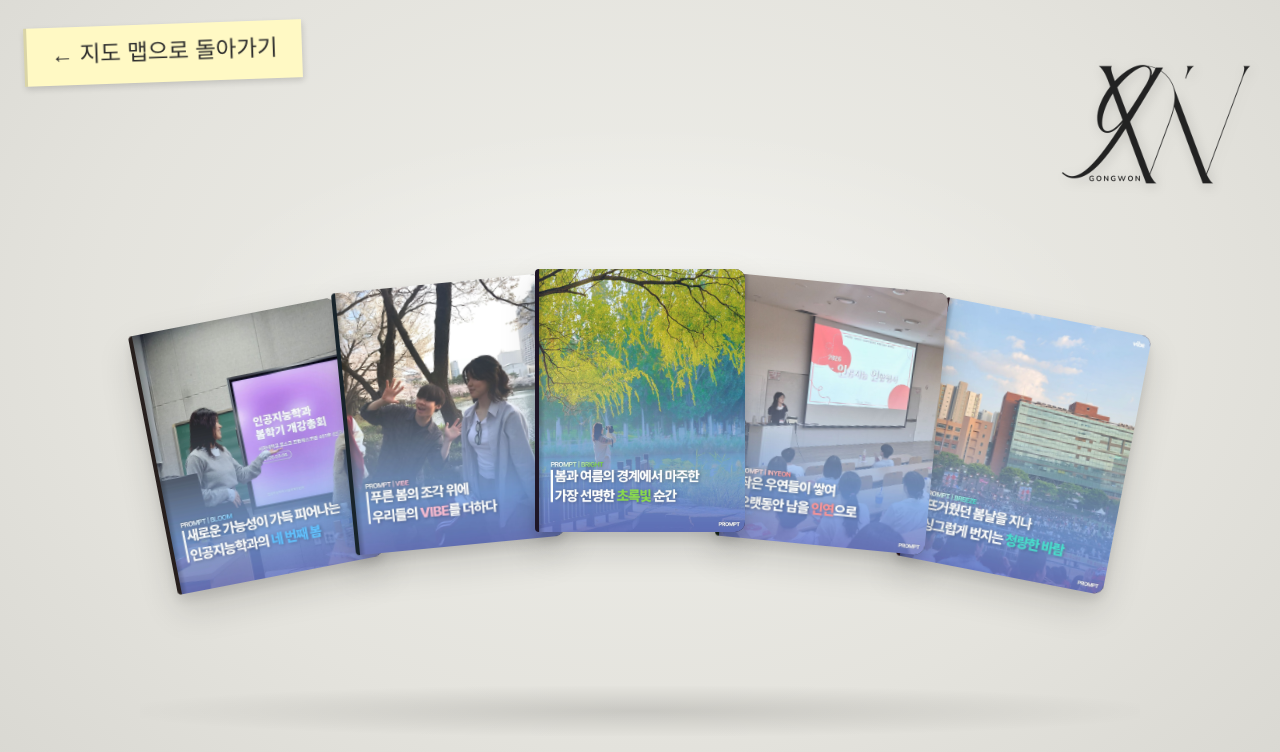
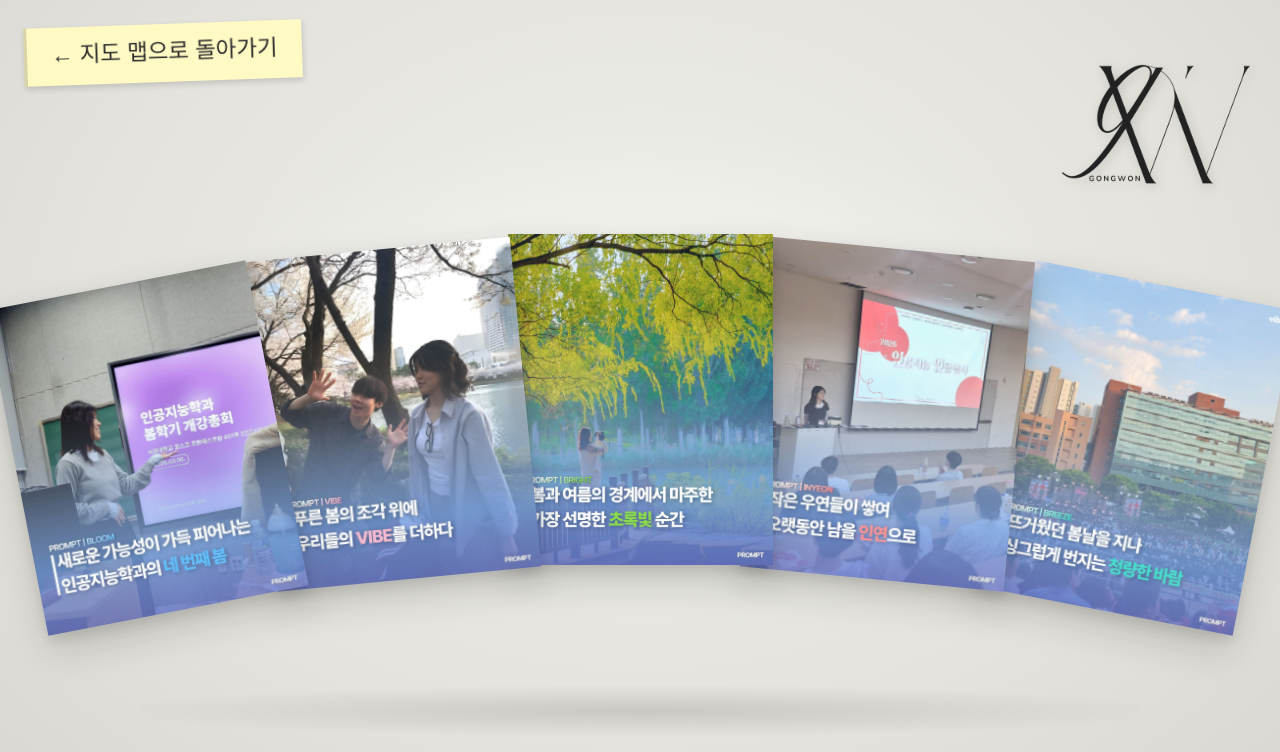
Before and after one commit to yeonju0327/portfolio, a Next.js app: page /works/prompt in a window 1280 px wide. Shown: the top 752 px of the page. Built offline with nearby package versions, Linux system fonts and the light colour scheme; a web font is replaced by a local one.

Commit message:
#2 chore: main layer, hover effect

```diff
--- a/app/works/prompt/components/ArchTableView.tsx
+++ b/app/works/prompt/components/ArchTableView.tsx
@@ -23,7 +23,7 @@ export default function ArchTableView({ onSelectIssue }: ArchTableViewProps) {
         overflow: 'hidden',
       }}
     >
-      {/* 매트 화이트 모노톤 테이블 조명 (Matte Warm Desk Ambient Light) */}
+      {/* 테이블 은은한 스튜디오 모노톤 조명 */}
       <div
         style={{
           position: 'absolute',
@@ -38,7 +38,7 @@ export default function ArchTableView({ onSelectIssue }: ArchTableViewProps) {
         }}
       />
 
-      {/* 아치형 매거진 배치 컨테이너 (Arch Arc Magazine Layout) */}
+      {/* 아치형 직사각형 매거진 이미지 배치 컨테이너 */}
       <div
         style={{
           position: 'relative',
@@ -46,8 +46,8 @@ export default function ArchTableView({ onSelectIssue }: ArchTableViewProps) {
           justifyContent: 'center',
           alignItems: 'center',
           width: '100%',
-          maxWidth: '1200px',
-          height: '520px',
+          maxWidth: '1300px',
+          height: '560px',
           zIndex: 2,
         }}
       >
@@ -56,10 +56,13 @@ export default function ArchTableView({ onSelectIssue }: ArchTableViewProps) {
           const mid = (total - 1) / 2; // mid index = 2
           const diff = idx - mid; // -2, -1, 0, 1, 2
 
-          // 아치형 수직/회전 곡선 계산
+          // 완만한 아치형 수직/회전 곡선 계산
           const rotateZ = diff * 5.5; // -11deg, -5.5deg, 0deg, 5.5deg, 11deg
-          const translateY = Math.pow(Math.abs(diff), 1.7) * 14; // 0px, 14px, 45px
-          const translateX = diff * 12; // 수평 조율
+          const translateY = Math.pow(Math.abs(diff), 1.7) * 14;
+          const translateX = diff * 10;
+
+          // 레이어 순서: 왼쪽(idx=0)이 가장 위, 오른쪽으로 갈수록 아래로 포개짐
+          const zIndex = (total - idx) * 10;
 
           return (
             <ArchMagazineCard
@@ -68,14 +71,14 @@ export default function ArchTableView({ onSelectIssue }: ArchTableViewProps) {
               rotateZ={rotateZ}
               translateY={translateY}
               translateX={translateX}
-              zIndex={10 - Math.abs(diff)}
+              zIndex={zIndex}
               onClick={() => onSelectIssue(issue.id)}
             />
           );
         })}
       </div>
 
-      {/* 테이블 하단 수평 아날로그 소프트 섀도우 (Table Surface Ambient Shadow) */}
+      {/* 테이블 하단 소프트 섀도우 */}
       <div
         style={{
           position: 'absolute',
@@ -121,37 +124,37 @@ function ArchMagazineCard({
       onMouseLeave={() => setIsHovered(false)}
       style={{
         position: 'relative',
-        width: '210px',
-        margin: '0 -15px', // 아치형 포개짐 수평 간격
+        width: '265px',
+        margin: '0 -22px',
         cursor: 'pointer',
         perspective: '1200px',
-        zIndex: isHovered ? 50 : zIndex,
+        zIndex: zIndex,
+        transformOrigin: 'bottom center',
         transform: isHovered
-          ? `translate(${translateX}px, ${translateY - 32}px) rotate(0deg) scale(1.08)`
+          ? `translate(${translateX}px, ${translateY}px) rotate(${rotateZ}deg) scale(1.08)`
           : `translate(${translateX}px, ${translateY}px) rotate(${rotateZ}deg) scale(1)`,
-        transition: 'transform 0.35s cubic-bezier(0.16, 1, 0.3, 1), box-shadow 0.35s cubic-bezier(0.16, 1, 0.3, 1)',
+        transition: 'transform 0.6s cubic-bezier(0.22, 1, 0.36, 1), box-shadow 0.6s cubic-bezier(0.22, 1, 0.36, 1)',
         willChange: 'transform',
       }}
     >
-      {/* exact 1080 * 1350 (4:5) 아치형 매거진 커버 카드 */}
+      {/* 깔끔한 직사각형 1080 * 1350 (4:5) 이미지 카드 */}
       <div
         style={{
           position: 'relative',
           width: '100%',
           aspectRatio: '4 / 5',
           backgroundColor: issue.coverBg || '#FFFFFF',
-          borderRadius: '4px 10px 10px 4px',
+          borderRadius: '0px',
           overflow: 'hidden',
           boxShadow: isHovered
-            ? '0 32px 64px rgba(0, 0, 0, 0.28), 0 12px 24px rgba(0, 0, 0, 0.18)'
+            ? '0 28px 56px rgba(0, 0, 0, 0.22), 0 10px 20px rgba(0, 0, 0, 0.14)'
             : '0 16px 36px rgba(0, 0, 0, 0.16), 0 6px 12px rgba(0, 0, 0, 0.1)',
-          borderLeft: '4px solid rgba(0, 0, 0, 0.1)',
           boxSizing: 'border-box',
-          transition: 'box-shadow 0.35s ease',
+          transition: 'box-shadow 0.6s cubic-bezier(0.22, 1, 0.36, 1)',
         }}
       >
         {issue.coverImage && !imgError ? (
-          /* 실제 1080x1350 매거진 이미지 렌더링 */
+          /* 실제 1080x1350 직사각형 이미지 렌더링 */
           /* eslint-disable-next-line @next/next/no-img-element */
           <img
             src={issue.coverImage}
@@ -162,6 +165,7 @@ function ArchMagazineCard({
               height: '100%',
               objectFit: 'cover',
               display: 'block',
+              borderRadius: '0px',
             }}
           />
         ) : (
@@ -182,35 +186,6 @@ function ArchMagazineCard({
             VOL.0{issue.vol}
           </div>
         )}
-
-        {/* 표면 하이라이트 종이 광택 (Paper Surface Gloss) */}
-        <div
-          style={{
-            position: 'absolute',
-            top: 0,
-            left: 0,
-            right: 0,
-            bottom: 0,
-            background: isHovered
-              ? 'linear-gradient(135deg, rgba(255,255,255,0.22) 0%, rgba(255,255,255,0) 60%)'
-              : 'linear-gradient(135deg, rgba(255,255,255,0.08) 0%, rgba(255,255,255,0) 70%)',
-            pointerEvents: 'none',
-            transition: 'background 0.3s ease',
-          }}
-        />
-
-        {/* 좌측 책등 접힘 미세 수직 그림자 (Spine Crease Shadow) */}
-        <div
-          style={{
-            position: 'absolute',
-            top: 0,
-            left: 0,
-            width: '6px',
-            height: '100%',
-            background: 'linear-gradient(90deg, rgba(0,0,0,0.22) 0%, rgba(0,0,0,0) 100%)',
-            pointerEvents: 'none',
-          }}
-        />
       </div>
     </div>
   );
```
